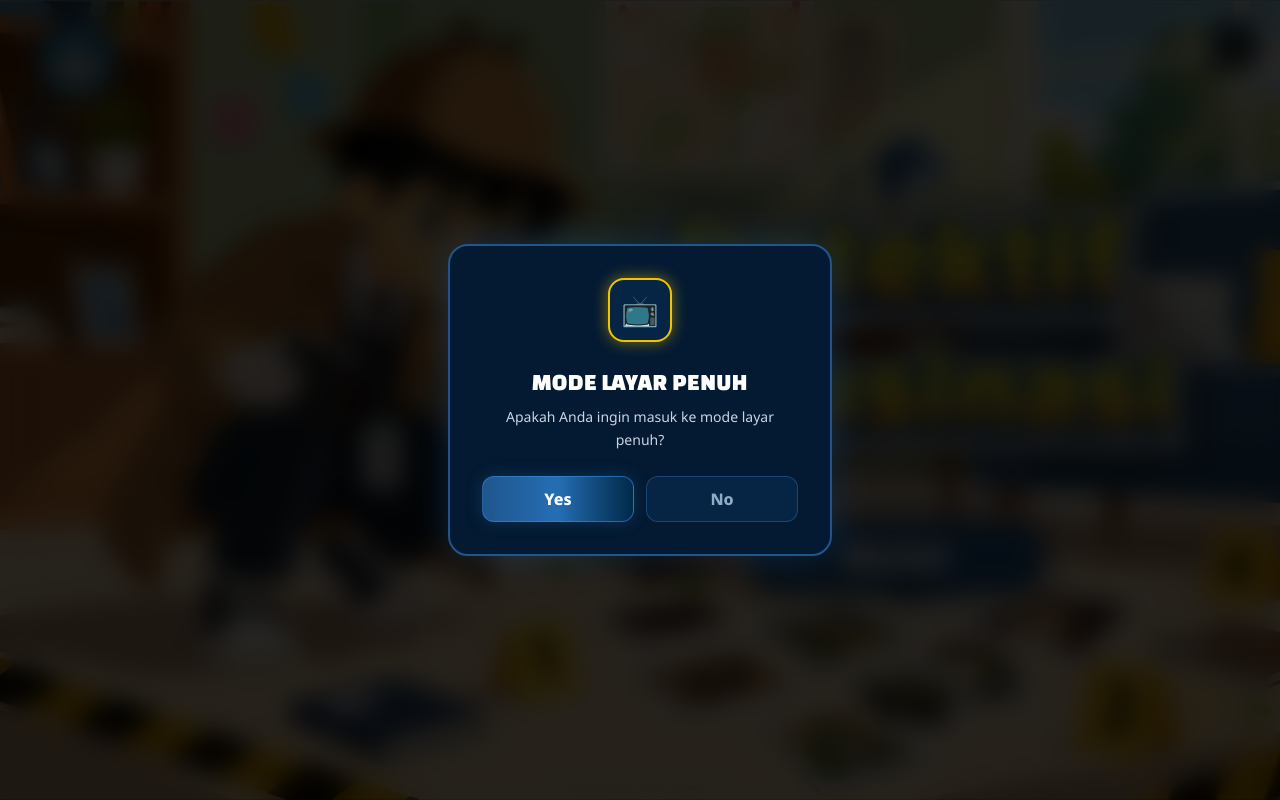
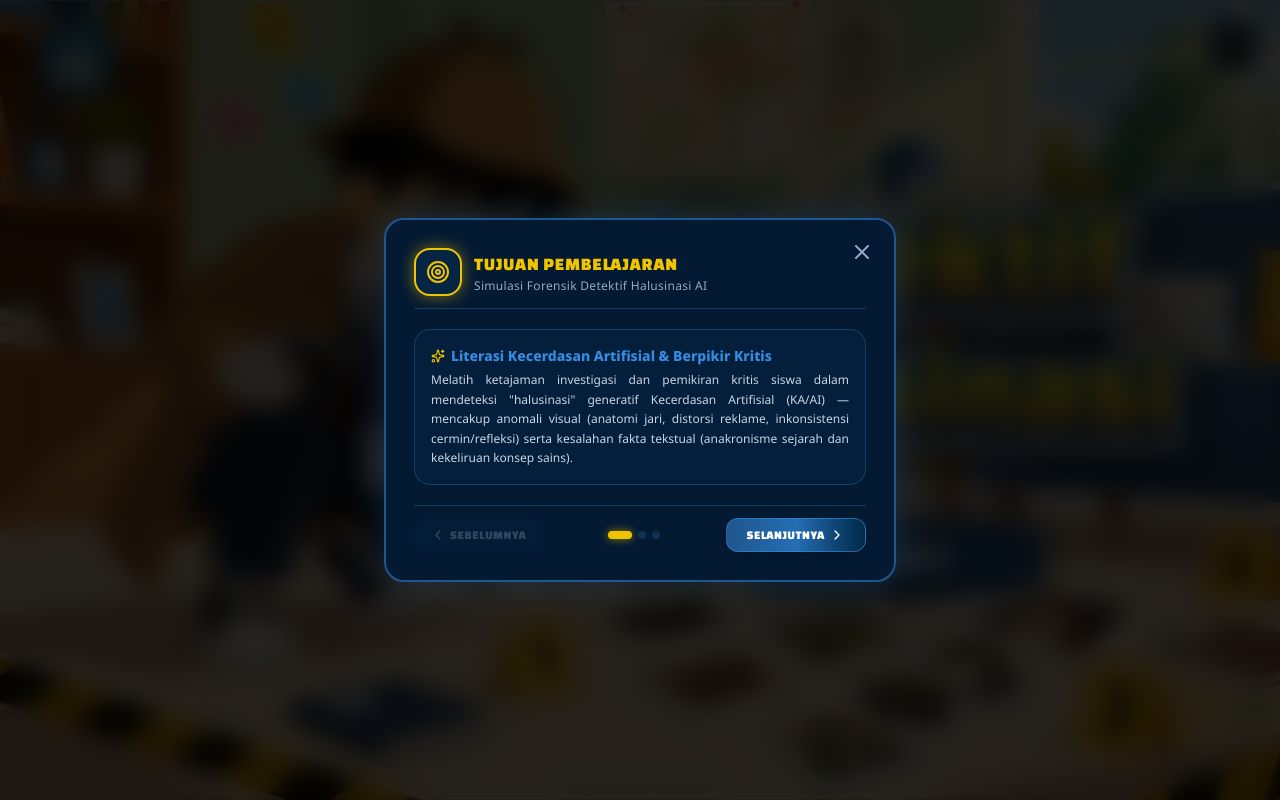
Before and after one commit to glenrioariesto/detektif-halusinasi-challenge, a React (Vite) app: page / in a window 1280 px wide. Both pictures are taken after a click on the button 896 px from the left and 555 px from the top of the page. Built offline with nearby package versions, Linux system fonts and the light colour scheme.

Commit message:
feat: add ObjectivesModal learning objectives for AI anomaly forensics

```diff
--- a/src/App.tsx
+++ b/src/App.tsx
@@ -5,6 +5,7 @@ import { SplashPage } from './pages/splash/SplashPage';
 import { ArenaPage } from './pages/arena/ArenaPage';
 import { ResultPage } from './pages/result/ResultPage';
 import { PortraitWarning } from './components/PortraitWarning';
+import { ObjectivesModal } from './components/ObjectivesModal';
 import { toggleMute, getIsMuted, startBGM } from './utils/audio';
 
 export default function App() {
@@ -33,16 +34,31 @@ export default function App() {
   } = useGameState();
 
   const [showFullscreenPrompt, setShowFullscreenPrompt] = useState(false);
+  const [showObjectivesModal, setShowObjectivesModal] = useState(false);
+  const [isOpenedFromSplash, setIsOpenedFromSplash] = useState(false);
   const [isMutedState, setIsMutedState] = useState(getIsMuted());
 
   const handleStartGame = () => {
     startBGM();
+    setIsOpenedFromSplash(true);
+    setShowObjectivesModal(true);
+  };
+
+  const handleCloseObjectives = () => {
+    setShowObjectivesModal(false);
+  };
+
+  const handleProceedFromObjectives = () => {
+    setShowObjectivesModal(false);
+    if (isOpenedFromSplash) {
+      setIsOpenedFromSplash(false);
       const isFullscreenSupported = typeof document !== 'undefined' && !!document.documentElement.requestFullscreen;
       const isCurrentlyFullscreen = typeof document !== 'undefined' && !!document.fullscreenElement;
       if (isFullscreenSupported && !isCurrentlyFullscreen) {
         setShowFullscreenPrompt(true);
       } else {
         startInvestigation();
+      }
     }
   };
 
@@ -132,6 +148,13 @@ export default function App() {
         </div>
       )}
 
+      {/* Objectives Modal */}
+      <ObjectivesModal
+        isOpen={showObjectivesModal}
+        onClose={handleCloseObjectives}
+        onStart={isOpenedFromSplash ? handleProceedFromObjectives : undefined}
+      />
+
       {/* Pages Router */}
       {pageView === 'splash' && (
         <SplashPage onStart={handleStartGame} />
@@ -154,6 +177,10 @@ export default function App() {
           onSegmentClick={handleSegmentClick}
           onAdvance={advanceLevel}
           onJumpToLevel={jumpToLevel}
+          onOpenObjectives={() => {
+            setIsOpenedFromSplash(false);
+            setShowObjectivesModal(true);
+          }}
         />
       )}
 
--- /dev/null
+++ b/src/components/ObjectivesModal.tsx
@@ -0,0 +1,205 @@
+import React, { useState } from 'react';
+import { Target, Fingerprint, ShieldCheck, ChevronLeft, ChevronRight, X, Sparkles } from 'lucide-react';
+import { playSynthesizerNote } from '../utils/audio';
+
+interface ObjectivesModalProps {
+  isOpen: boolean;
+  onClose: () => void;
+  onStart?: () => void;
+}
+
+interface SlideItem {
+  keyword: string;
+  text: string;
+}
+
+interface Slide {
+  icon: React.ReactNode;
+  title: string;
+  subtitle: string;
+  items: SlideItem[];
+}
+
+const slides: Slide[] = [
+  {
+    icon: <Target className="w-5 h-5 sm:w-6 sm:h-6 text-[#f0c400]" />,
+    title: 'Tujuan Pembelajaran',
+    subtitle: 'Simulasi Forensik Detektif Halusinasi AI',
+    items: [
+      {
+        keyword: 'Literasi Kecerdasan Artifisial & Berpikir Kritis',
+        text: 'Melatih ketajaman investigasi dan pemikiran kritis siswa dalam mendeteksi "halusinasi" generatif Kecerdasan Artifisial (KA/AI) — mencakup anomali visual (anatomi jari, distorsi reklame, inkonsistensi cermin/refleksi) serta kesalahan fakta tekstual (anakronisme sejarah dan kekeliruan konsep sains).',
+      },
+    ],
+  },
+  {
+    icon: <Fingerprint className="w-5 h-5 sm:w-6 sm:h-6 text-[#f0c400]" />,
+    title: 'Setelah Misi Ini, Kamu Mampu:',
+    subtitle: 'Pilar Berpikir Komputasional (Bagian 1)',
+    items: [
+      {
+        keyword: 'Dekomposisi (Decomposition)',
+        text: 'Membedah citra dan narasi teks menjadi bagian-bagian terkecil yang spesifik (menghitung sendi jari tangan, membaca detail aksara papan reklame, menganalisis arah pantulan optik, serta memeriksa garis waktu era peristiwa sejarah).',
+      },
+      {
+        keyword: 'Pengenalan Pola (Pattern Recognition)',
+        text: 'Mengidentifikasi pola cacat berulang pada model generatif KA, seperti pembentukan jari berlebih/kurang, huruf semu (gibberish) yang meleleh, inkonsistensi bayangan fisika, dan klausa teks yang bertentangan dengan hukum sains.',
+      },
+    ],
+  },
+  {
+    icon: <ShieldCheck className="w-5 h-5 sm:w-6 sm:h-6 text-[#f0c400]" />,
+    title: 'Setelah Misi Ini, Kamu Mampu:',
+    subtitle: 'Pilar Berpikir Komputasional (Bagian 2)',
+    items: [
+      {
+        keyword: 'Abstraksi (Abstraction)',
+        text: 'Menyaring kesan visual atau narasi yang sekilas tampak meyakinkan dan estetik, agar fokus murni pada verifikasi fakta objektif, hukum sains nyata, serta validitas informasi.',
+      },
+      {
+        keyword: 'Algoritma & Prosedur Investigasi',
+        text: 'Menerapkan langkah penyelidikan sistematis: mengamati kejanggalan indikatif, memverifikasi dengan pengetahuan logika dunia nyata, dan menandai titik anomali bukti secara presisi.',
+      },
+    ],
+  },
+];
+
+export function ObjectivesModal({ isOpen, onClose, onStart }: ObjectivesModalProps) {
+  const [currentSlide, setCurrentSlide] = useState(0);
+
+  if (!isOpen) return null;
+
+  const slide = slides[currentSlide];
+  const total = slides.length;
+  const isFirst = currentSlide === 0;
+  const isLast = currentSlide === total - 1;
+
+  const handleNext = () => {
+    playSynthesizerNote('btn');
+    if (isLast) {
+      if (onStart) onStart();
+      onClose();
+    } else {
+      setCurrentSlide(prev => prev + 1);
+    }
+  };
+
+  const handlePrev = () => {
+    if (!isFirst) {
+      playSynthesizerNote('btn');
+      setCurrentSlide(prev => prev - 1);
+    }
+  };
+
+  const handleClose = () => {
+    playSynthesizerNote('btn');
+    onClose();
+  };
+
+  return (
+    <div
+      id="objectives-modal-backdrop"
+      className="fixed inset-0 z-[9999] flex items-center justify-center p-3 sm:p-4 bg-black/85 backdrop-blur-md animate-fadeIn select-none font-sans"
+    >
+      <div
+        id="objectives-modal-card"
+        className="relative max-w-lg w-full bg-[#041a32] rounded-3xl p-5 sm:p-7 shadow-[0_0_35px_rgba(31,86,141,0.4)] flex flex-col border-2 border-[#1f568d] overflow-hidden"
+      >
+        {/* Close Button */}
+        <button
+          type="button"
+          onClick={handleClose}
+          className="absolute top-4 right-4 text-[#8fabc6] hover:text-[#f0c400] transition-colors cursor-pointer z-10 p-1"
+          title="Tutup"
+        >
+          <X className="w-5 h-5 sm:w-6 sm:h-6" />
+        </button>
+
+        {/* Header */}
+        <div className="flex items-center gap-3 pb-3 border-b border-[#0f3b66]">
+          <div className="w-10 h-10 sm:w-12 sm:h-12 rounded-2xl bg-[#062444] border-2 border-[#f0c400] flex items-center justify-center shrink-0 glow-gold">
+            {slide.icon}
+          </div>
+          <div className="min-w-0 pr-6">
+            <h3 className="text-sm sm:text-base md:text-lg font-title text-[#f0c400] uppercase tracking-wider truncate">
+              {slide.title}
+            </h3>
+            <p className="text-[10px] sm:text-xs font-mono text-[#8fabc6] tracking-wide truncate">
+              {slide.subtitle}
+            </p>
+          </div>
+        </div>
+
+        {/* Content Body */}
+        <div className="py-4 sm:py-5 flex flex-col gap-3 min-h-[170px] sm:min-h-[190px] justify-center">
+          {slide.items.map((item, idx) => (
+            <div
+              key={idx}
+              className="rounded-2xl p-3 sm:p-4 border border-[#1f568d]/60 bg-[#062444]/60 shadow-xs flex flex-col gap-1 text-left"
+            >
+              <div className="flex items-center gap-1.5 font-bold text-xs sm:text-sm text-[#388ce0] font-sans">
+                <Sparkles className="w-3.5 h-3.5 shrink-0 text-[#f0c400]" />
+                <span>{item.keyword}</span>
+              </div>
+              <p className="text-[11px] sm:text-xs text-[#c8d5e3] font-medium leading-relaxed text-justify font-sans">
+                {item.text}
+              </p>
+            </div>
+          ))}
+        </div>
+
+        {/* Footer Navigation */}
+        <div className="pt-3 border-t border-[#0f3b66] flex items-center justify-between gap-2">
+          {/* Previous Button */}
+          <button
+            type="button"
+            disabled={isFirst}
+            onClick={handlePrev}
+            className={`px-3 sm:px-4 py-2 rounded-xl text-xs font-title tracking-wider uppercase flex items-center gap-1 transition-all ${
+              isFirst
+                ? 'opacity-30 cursor-not-allowed bg-[#062444] text-[#8fabc6]'
+                : 'bg-[#062444] hover:bg-[#0d3b6c] border border-[#1f568d] text-[#8fabc6] hover:text-white cursor-pointer active:scale-95'
+            }`}
+          >
+            <ChevronLeft className="w-4 h-4" />
+            <span className="hidden sm:inline">Sebelumnya</span>
+          </button>
+
+          {/* Dots Indicator */}
+          <div className="flex items-center gap-1.5">
+            {slides.map((_, i) => (
+              <button
+                key={i}
+                type="button"
+                onClick={() => {
+                  playSynthesizerNote('btn');
+                  setCurrentSlide(i);
+                }}
+                className={`transition-all duration-300 rounded-full cursor-pointer ${
+                  i === currentSlide
+                    ? 'w-6 h-2 bg-[#f0c400] shadow-[0_0_8px_rgba(240,196,0,0.6)]'
+                    : 'w-2 h-2 bg-[#1f568d]/40 hover:bg-[#1f568d]'
+                }`}
+                title={`Slide ${i + 1}`}
+              />
+            ))}
+          </div>
+
+          {/* Next / Start Button */}
+          <button
+            type="button"
+            onClick={handleNext}
+            className={`px-4 sm:px-5 py-2 rounded-xl text-xs font-title tracking-wider uppercase flex items-center gap-1 transition-all active:scale-95 cursor-pointer shadow-md ${
+              isLast
+                ? 'bg-gradient-to-r from-[#f0c400] via-[#e5b800] to-[#b38f00] hover:from-[#ffd21a] hover:to-[#c49d00] text-black font-bold shadow-[0_0_20px_rgba(240,196,0,0.4)]'
+                : 'bg-gradient-to-r from-[#1f568d] via-[#256eb4] to-[#022949] hover:from-[#2877c2] hover:to-[#043660] border border-[#388ce0]/60 text-white'
+            }`}
+          >
+            <span>{isLast ? 'Mulai Investigasi!' : 'Selanjutnya'}</span>
+            {!isLast && <ChevronRight className="w-4 h-4" />}
+          </button>
+        </div>
+      </div>
+    </div>
+  );
+}
--- a/src/pages/arena/ArenaPage.tsx
+++ b/src/pages/arena/ArenaPage.tsx
@@ -23,6 +23,7 @@ interface ArenaPageProps {
   onSegmentClick: (index: number) => void;
   onAdvance: () => void;
   onJumpToLevel: (levelIndex: number) => void;
+  onOpenObjectives?: () => void;
 }
 
 export function ArenaPage({
@@ -37,7 +38,8 @@ export function ArenaPage({
   onImageClick,
   onSegmentClick,
   onAdvance,
-  onJumpToLevel
+  onJumpToLevel,
+  onOpenObjectives
 }: ArenaPageProps) {
 
   const [isGuideOpen, setIsGuideOpen] = useState(false);
@@ -115,6 +117,19 @@ export function ArenaPage({
             <BookOpen className="w-4 h-4 text-[#f0c400]" />
             <span>Panduan</span>
           </button>
+
+          {onOpenObjectives && (
+            <button
+              id="btn-open-objectives"
+              type="button"
+              onClick={onOpenObjectives}
+              className="px-3.5 py-1.5 bg-[#041a32]/90 hover:bg-[#062444] backdrop-blur-md border-2 border-[#1f568d]/80 rounded-xl flex items-center gap-1.5 text-xs sm:text-sm text-[#388ce0] hover:text-[#f0c400] hover:border-[#388ce0] font-title tracking-wider transition-all cursor-pointer shadow-lg hover:scale-105 active:scale-95 glow-ocean"
+              title="Buka Tujuan Pembelajaran"
+            >
+              <Target className="w-4 h-4 text-[#388ce0]" />
+              <span>Tujuan</span>
+            </button>
+          )}
 
           {isCurrentAnswered && (
             <button
```
Lines whose indentation alone changed are shown as unchanged.
